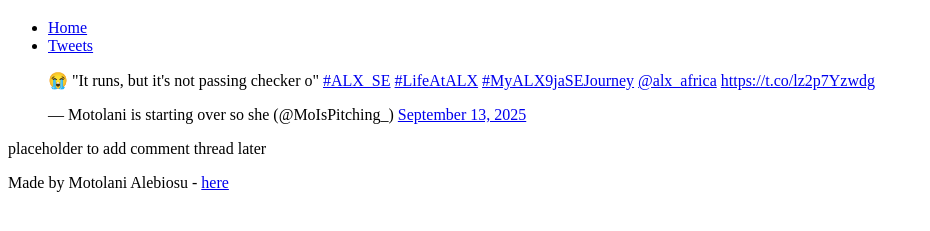
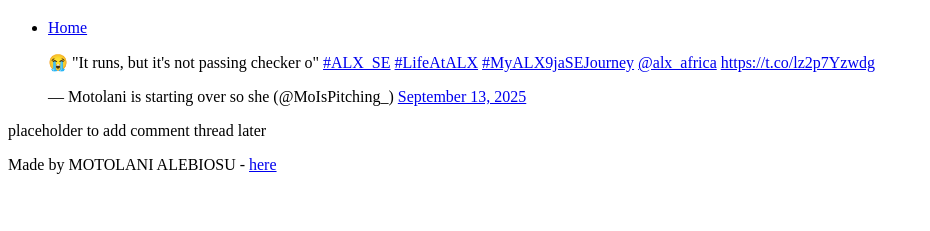
Before and after one commit to The-Motolani/My_First_Portfolio, a plain HTML site: page html_basic/tweets.html in a window 1280 px wide. Shown: the part 61-292 px from the top of the page, without its empty margins (0-930 px from the left). Drawn offline with Linux system fonts and the light colour scheme.

Commit message:
checking structure

```diff
--- a/html_basic/tweets.html
+++ b/html_basic/tweets.html
@@ -10,13 +10,11 @@
     <header>
         <h1>Tweets about ALX Software Engineering</h1>
         <nav>
-
         <ul>
             <li><a href = "index.html">Home</a></li>
-            <li><a href="tweets.html">Tweets</a> </li>
+
         </ul>
     </nav>
-
     </header>
     <main>
 
@@ -41,7 +39,7 @@
 
     </main>
     <footer>
-        <p>Made by Motolani Alebiosu - <a href = "sites.google.com/view/motolani-alebiosu" target="_blank">here</a></p>
+        <p>Made by MOTOLANI ALEBIOSU - <a href = "sites.google.com/view/motolani-alebiosu" target="_blank">here</a></p>
         <script async src="https://platform.twitter.com/widgets.js" charset="utf-8"></script>
     </footer>
  </body>
```
